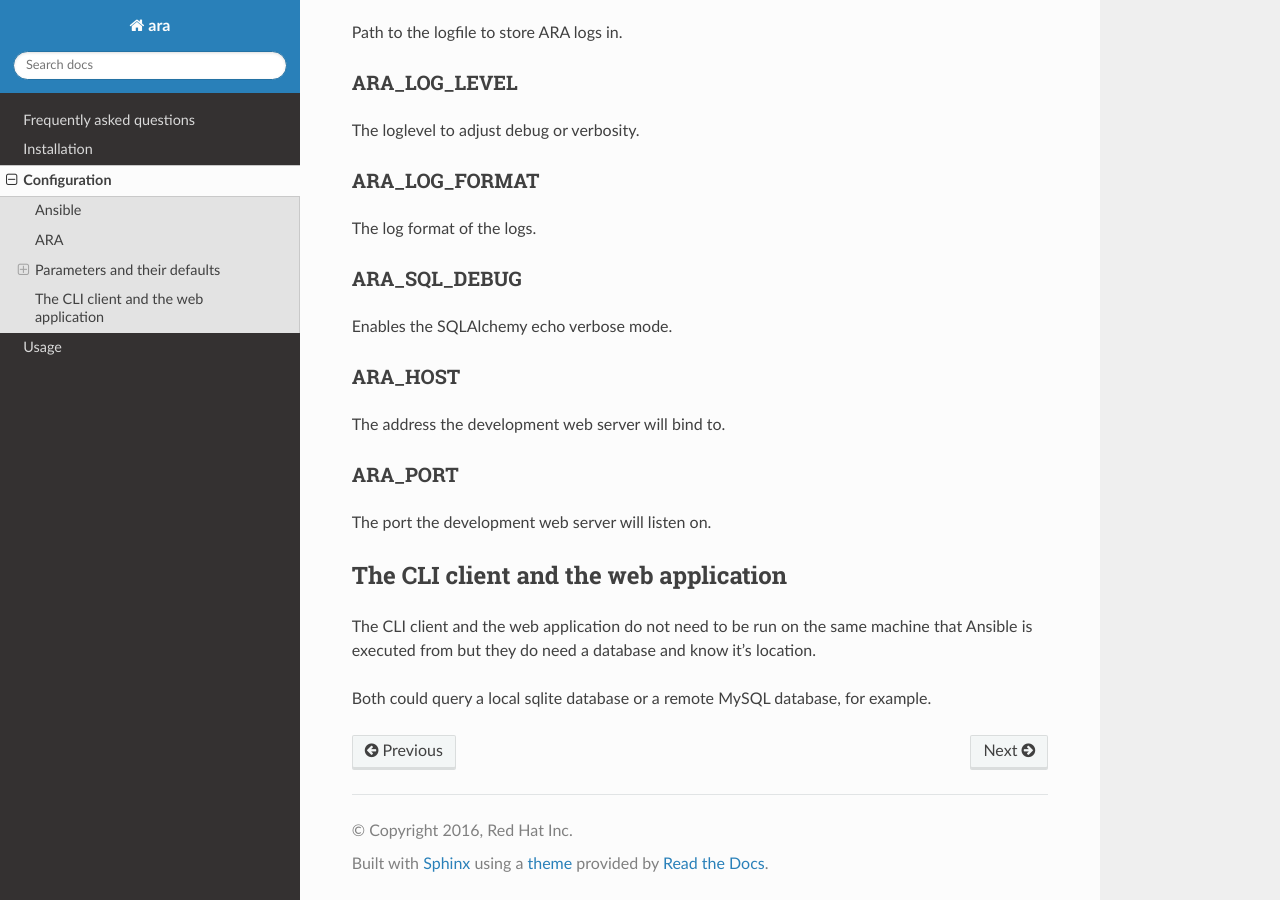
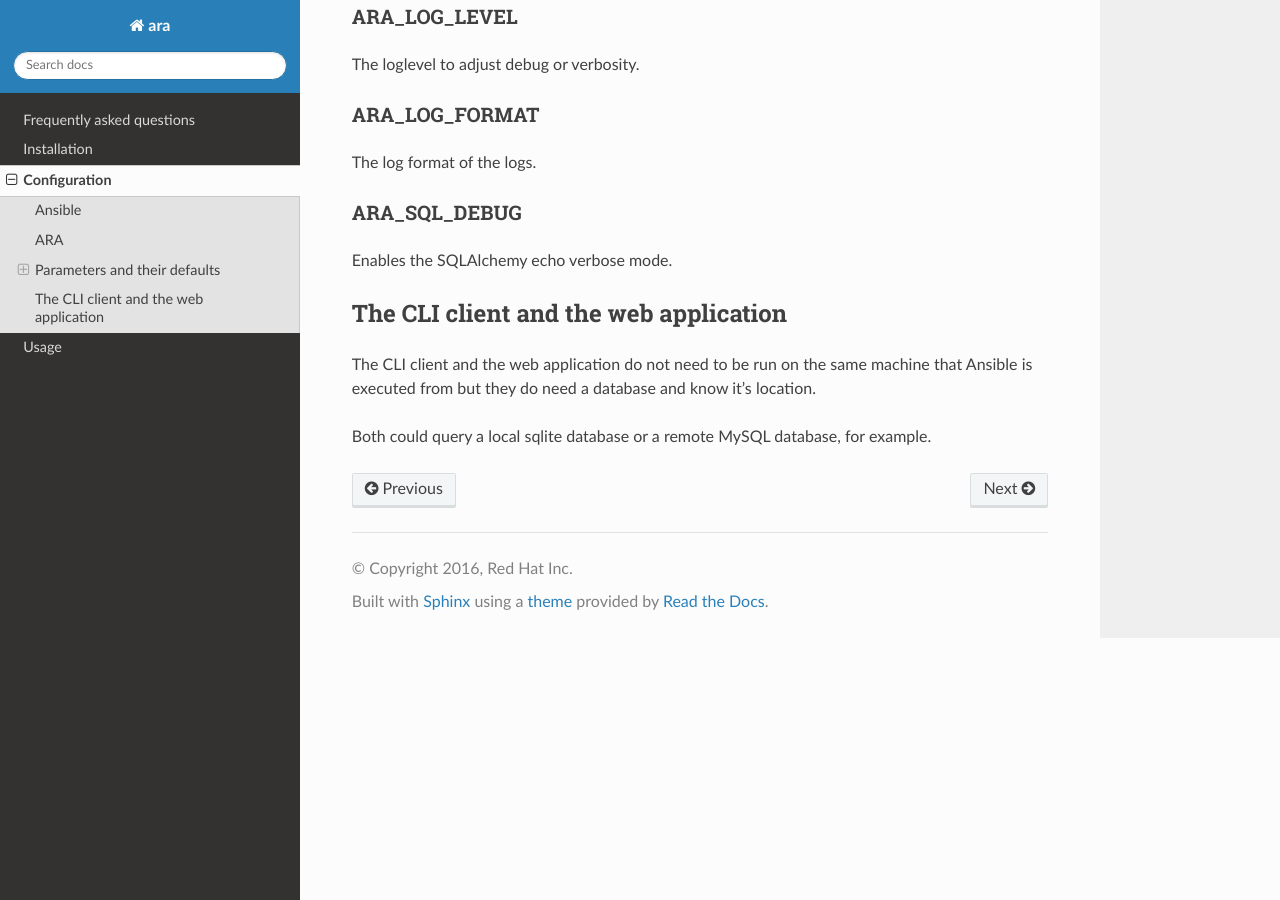
Before and after one commit to ansible-community/ara, a Sphinx documentation site: the page built from docs/configuration.rst, in a window 1280 px wide and 900 px high, scrolled down 2148 px. Built offline with Sphinx 7.4.7 and the Read the Docs theme 2.0.0, drawn with Linux system fonts in a browser that asks for light colours; the version number could not be read and is left out; some of the changed text lies outside the part shown.

Commit message:
remove references to ARA_HOST/ARA_PORT in config and docs

```diff
--- a/docs/configuration.rst
+++ b/docs/configuration.rst
@@ -57,10 +57,6 @@ Parameters and their defaults
 +----------------------+----------------------+-------------------------------------------+
 | ARA_SQL_DEBUG_       | sqldebug             | False                                     |
 +----------------------+----------------------+-------------------------------------------+
-| ARA_HOST_            | host                 | 127.0.0.1                                 |
-+----------------------+----------------------+-------------------------------------------+
-| ARA_PORT_            | port                 | 5000                                      |
-+----------------------+----------------------+-------------------------------------------+
 
 ARA_DIR
 ~~~~~~~
@@ -107,14 +103,6 @@ ARA_SQL_DEBUG
 ~~~~~~~~~~~~~
 Enables the SQLAlchemy echo verbose mode.
 
-ARA_HOST
-~~~~~~~~
-The address the development web server will bind to.
-
-ARA_PORT
-~~~~~~~~
-The port the development web server will listen on.
-
 The CLI client and the web application
 --------------------------------------
 The CLI client and the web application do not need to be run on the same
```
Also changed, not shown: 1 other file.
